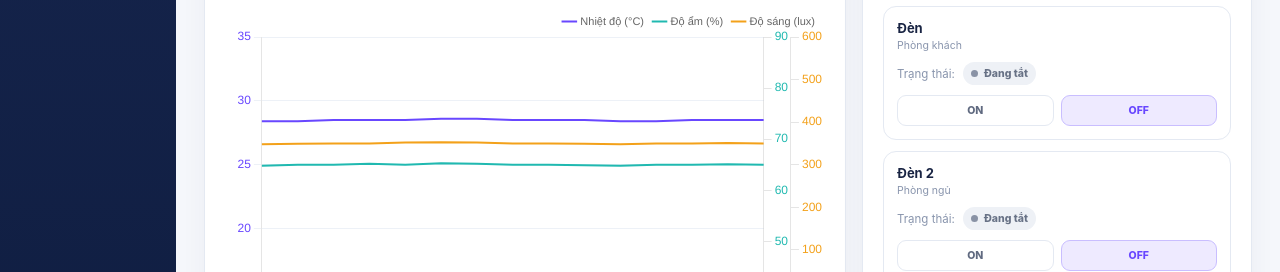
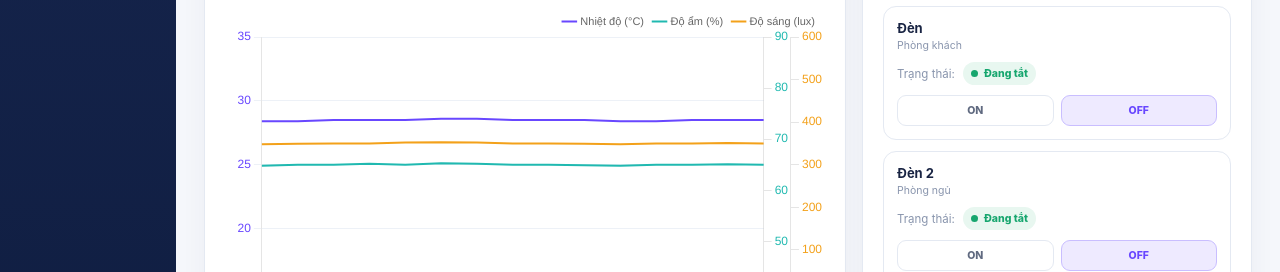
Before and after one commit to thienpham205/IoT, a React (Vite) app in the folder iot_thien_react_frontend/: page /login in a window 1280 px wide. Both pictures are taken after a click on the button "Đăng nhập". Shown: the part 332-604 px from the top of the page. Built offline with nearby package versions, Linux system fonts and the light colour scheme; no server answers.

Commit message:
Thẻ đèn: Đang tắt màu xanh, Đang bật màu đỏ

```diff
--- a/iot_thien_react_frontend/src/components/dashboard/DeviceControl.jsx
+++ b/iot_thien_react_frontend/src/components/dashboard/DeviceControl.jsx
@@ -3,8 +3,8 @@ import { controlDevice } from '../../services/iotService'
 
 // Dòng "Trạng thái" trên thẻ thiết bị: chữ + màu badge theo trạng thái đèn
 const STATUS_LABELS = {
-  ON: { text: 'Đang bật', tone: 'good' },
-  OFF: { text: 'Đang tắt', tone: 'neutral' }
+  ON: { text: 'Đang bật', tone: 'bad' }, // đỏ
+  OFF: { text: 'Đang tắt', tone: 'good' } // xanh
 }
 
 function DeviceStatus({ status, pendingAction }) {
```
